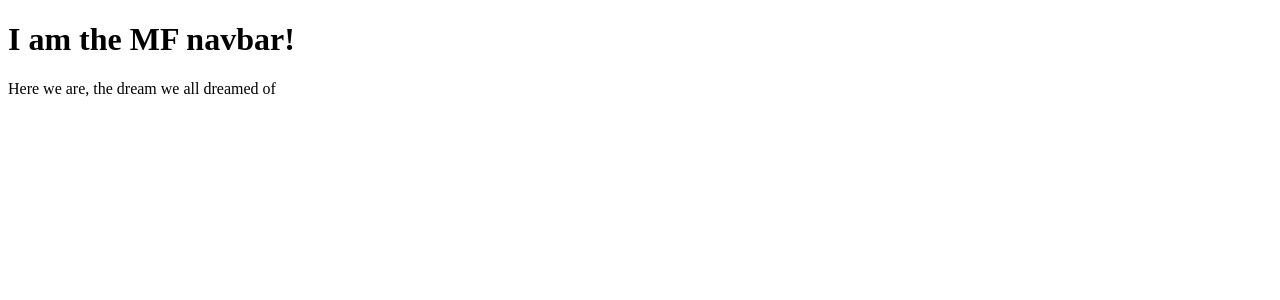
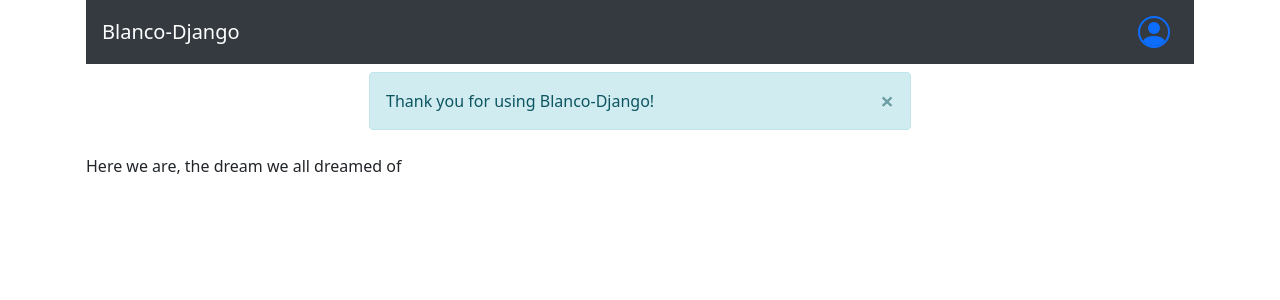
Before and after one commit to daniel70/blanco-django, a Django app: page / in a window 1280 px wide. Shown: the top 300 px of the page. Run offline with Django 3.2, Linux system fonts and the light colour scheme; the visitor is signed in with stand-in values (Sample User, id 1); some libraries are stand-ins or nearby versions.

Commit message:
working on base.html

```diff
--- a/common/templates/common/home.html
+++ b/common/templates/common/home.html
@@ -1,4 +1,4 @@
-{% extends "empty.html" %}
+{% extends "base.html" %}
 
 {% block content %}
 Here we are, the dream we all dreamed of<br />
--- a/common/views.py
+++ b/common/views.py
@@ -1,7 +1,7 @@
-from django.http import response
+from django.contrib import messages
 from django.shortcuts import render
 
 
 def home(request):
-
+    messages.info(request, "Thank you for using Blanco-Django!")
     return render(request=request, template_name='common/home.html')
--- /dev/null
+++ b/packages.txt
@@ -0,0 +1,3 @@
+Django
+dj_database_url
+psycopg2
--- /dev/null
+++ b/static/css/blanco-django.css
@@ -0,0 +1,6 @@
+
+
+/* in alerts, the close button should not get an outline when focussed */
+button.close {
+    outline: none;
+}
--- /dev/null
+++ b/templates/base.html
@@ -0,0 +1,23 @@
+{% load i18n static %}
+<!doctype html>
+<html lang="en">
+  <head>
+    <meta charset="utf-8">
+    <meta name="viewport" content="width=device-width, initial-scale=1">
+    <meta http-equiv="X-UA-Compatible" content="ie=edge">
+    <link rel="stylesheet" href="https://stackpath.bootstrapcdn.com/bootstrap/5.0.0-alpha1/css/bootstrap.min.css" integrity="sha384-r4NyP46KrjDleawBgD5tp8Y7UzmLA05oM1iAEQ17CSuDqnUK2+k9luXQOfXJCJ4I" crossorigin="anonymous">
+    <link rel="stylesheet" href="{% static "css/blanco-django.css" %}">
+    {% block style %}{% endblock style %}
+    <title>Blanco-Django ready to Go!</title>
+  </head>
+  <body>
+    <div class="container">
+    {% if request.user.is_authenticated %}{% include "navbar.html" %}{% endif %}
+    {% if messages %}{% include "message.html" with messages=messages only %}{% endif %}
+    {% block content %}This should not be visible. Please override the content block.{% endblock content %}
+    </div>
+    <script src="https://cdn.jsdelivr.net/npm/popper.js@1.16.0/dist/umd/popper.min.js" integrity="sha384-Q6E9RHvbIyZFJoft+2mJbHaEWldlvI9IOYy5n3zV9zzTtmI3UksdQRVvoxMfooAo" crossorigin="anonymous"></script>
+    <script src="https://stackpath.bootstrapcdn.com/bootstrap/5.0.0-alpha1/js/bootstrap.min.js" integrity="sha384-oesi62hOLfzrys4LxRF63OJCXdXDipiYWBnvTl9Y9/TRlw5xlKIEHpNyvvDShgf/" crossorigin="anonymous"></script>
+    {% block script %}{% endblock script %}
+  </body>
+</html>
--- /dev/null
+++ b/templates/message.html
@@ -0,0 +1,13 @@
+{% load i18n %}
+{% for message in messages %}
+<div class="row justify-content-lg-center my-2">
+  <div class="col-lg-6">
+    <div class="{{ message.tags }} alert-dismissible fade show" role="alert">
+      <button type="button" class="close" data-dismiss="alert" aria-label="{% trans 'close' %}">
+        <span aria-hidden="true">&times;</span>
+      </button>
+      {{ message }}
+    </div>
+  </div>
+</div>
+{% endfor %}
--- a/templates/navbar.html
+++ b/templates/navbar.html
@@ -1 +1,24 @@
-<h1>I am the MF navbar!</h1>
+{% load static %}
+<nav class="navbar navbar-expand-lg navbar-dark bg-dark ">
+  <div class="container-fluid">
+    <a class="navbar-brand" href="{% url 'home' %}">Blanco-Django</a>
+
+    <!-- button is not functional because navbar-expand -->
+    <button type="button" class="navbar-toggler" data-toggle="collapse" data-target="#myNavbar"
+        aria-controls="myNavbar" aria-expanded="false" aria-label="Toggle navigation">
+        <span class="navbar-toggler-icon"></span>
+    </button>
+
+    <ul class="navbar-nav ml-auto">
+      <li class="nav-item dropdown">
+        <a class="nav-link" href="#" id="userDropdown" role="button" data-toggle="dropdown" aria-haspopup="true" aria-expanded="false">
+          <svg width="2em" height="2em" viewBox="0 0 16 16" class="bi bi-person-circle text-primary" fill="currentColor" xmlns="http://www.w3.org/2000/svg">
+            <path d="M13.468 12.37C12.758 11.226 11.195 10 8 10s-4.757 1.225-5.468 2.37A6.987 6.987 0 0 0 8 15a6.987 6.987 0 0 0 5.468-2.63z"/>
+            <path fill-rule="evenodd" d="M8 9a3 3 0 1 0 0-6 3 3 0 0 0 0 6z"/>
+            <path fill-rule="evenodd" d="M8 1a7 7 0 1 0 0 14A7 7 0 0 0 8 1zM0 8a8 8 0 1 1 16 0A8 8 0 0 1 0 8z"/>
+          </svg>
+        </a>
+      </li>
+    </ul>
+  </div>
+</nav>
```
Also changed, not shown: sis2/settings.py (+11 -0 lines), README.md, common/migrations/0001_initial.py, templates/empty.html (indentation only), 1 other file.
